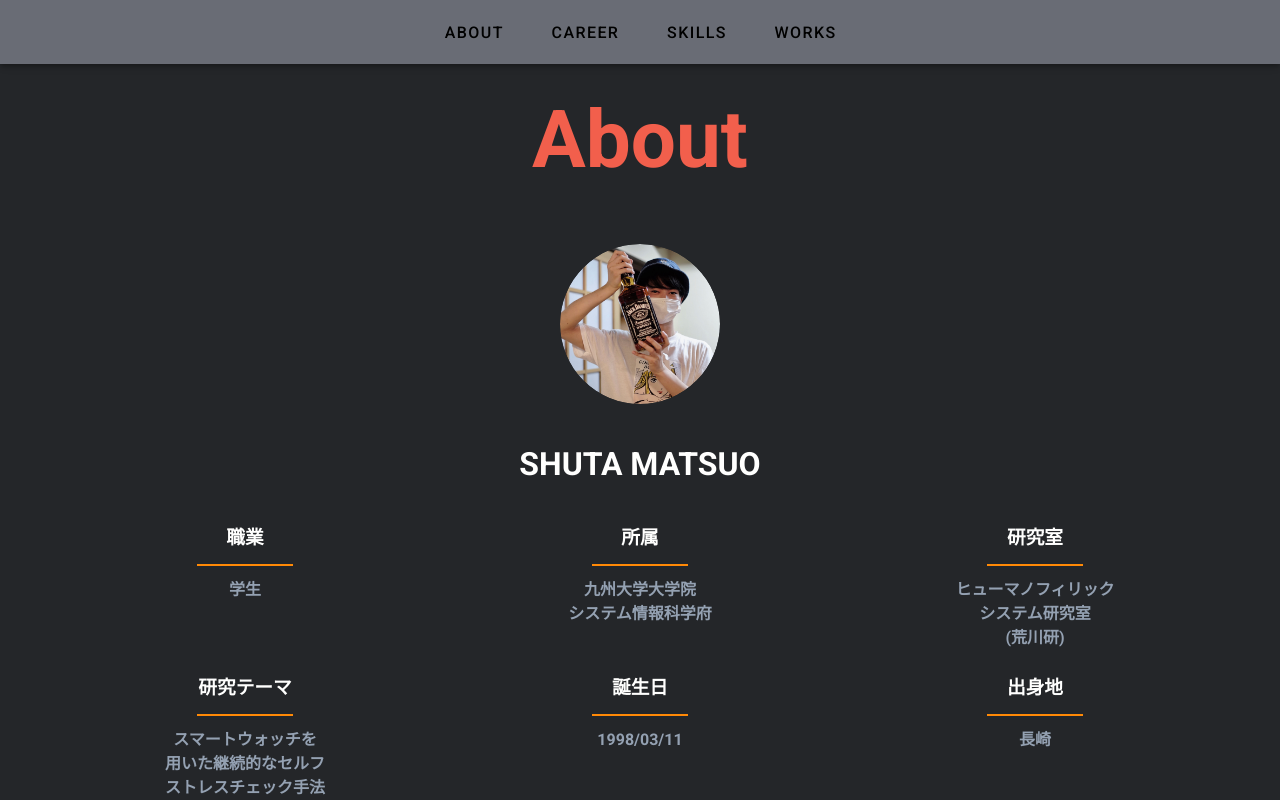
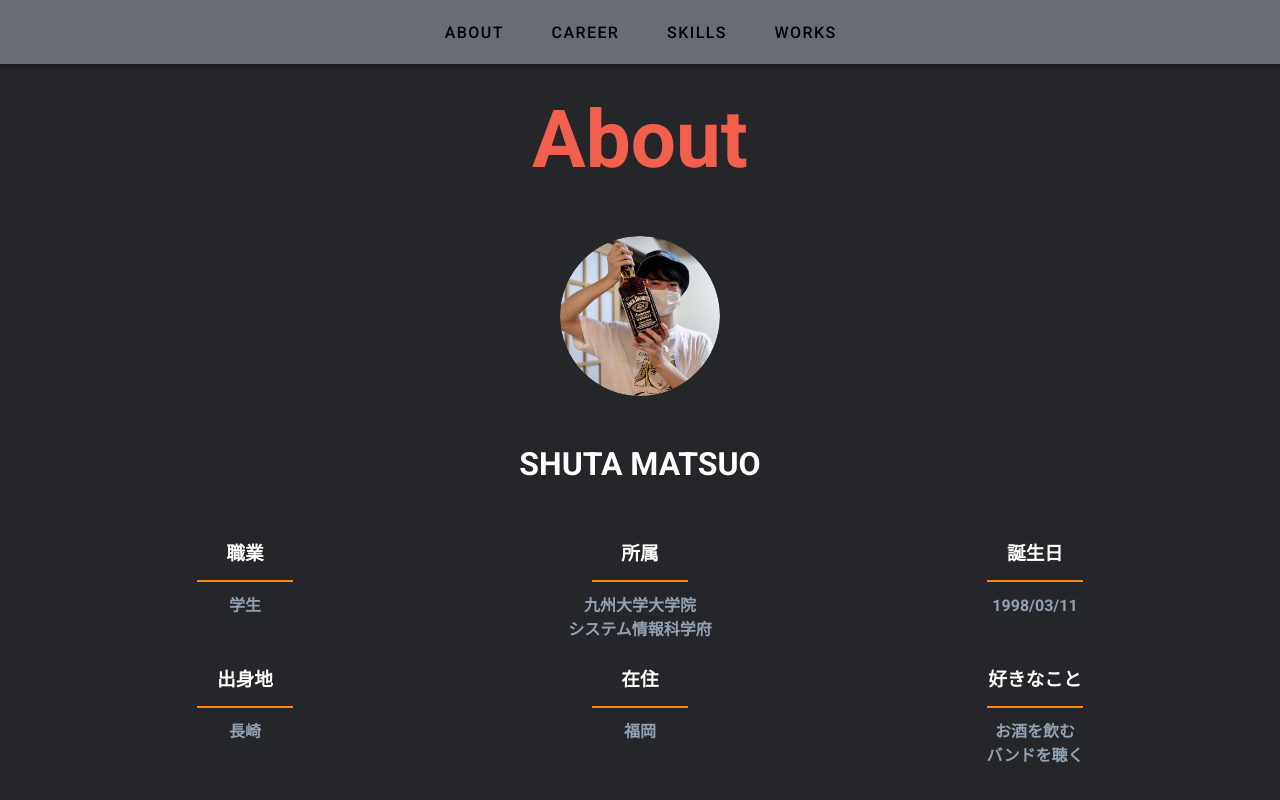
Before and after one commit to sssht03/Homepage, a Vue app: page / in a window 1280 px wide. Shown: the top 800 px of the page. Built offline with nearby package versions, Linux system fonts and the light colour scheme.

Commit message:
remove contents

```diff
--- a/src/components/About.vue
+++ b/src/components/About.vue
@@ -3,12 +3,12 @@
     <v-row>
       <v-col>
         <section-title :title="'About'"></section-title>
-        <v-row justify="center" class="py-6">
+        <v-row justify="center" class="py-4">
           <v-avatar size="10rem">
             <img src="@/assets/images/my_image.jpg" alt="My Image" />
           </v-avatar>
         </v-row>
-        <h1 class="text-center my-name py-6">SHUTA MATSUO</h1>
+        <h1 class="text-center my-name py-10">SHUTA MATSUO</h1>
         <v-container>
           <v-row justify="center">
             <v-col
@@ -48,15 +48,6 @@ export default {
       myProfile: [
         { title: "職業", desc: "学生" },
         { title: "所属", desc: "九州大学大学院\nシステム情報科学府" },
-        {
-          title: "研究室",
-          desc: "ヒューマノフィリック\nシステム研究室\n(荒川研)",
-        },
-        {
-          title: "研究テーマ",
-          desc:
-            "スマートウォッチを\n用いた継続的なセルフ\nストレスチェック手法",
-        },
         { title: "誕生日", desc: "1998/03/11" },
         { title: "出身地", desc: "長崎" },
         { title: "在住", desc: "福岡" },
```
